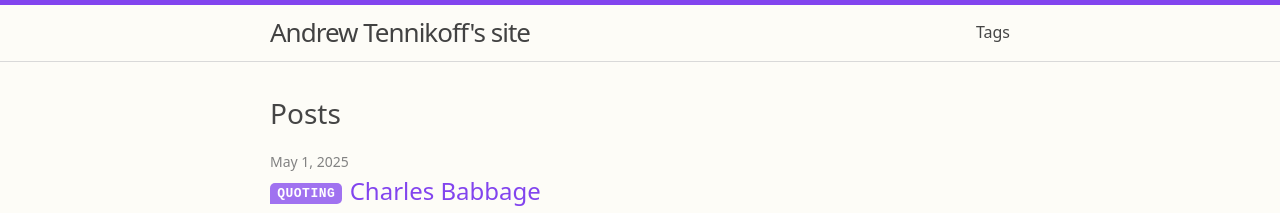
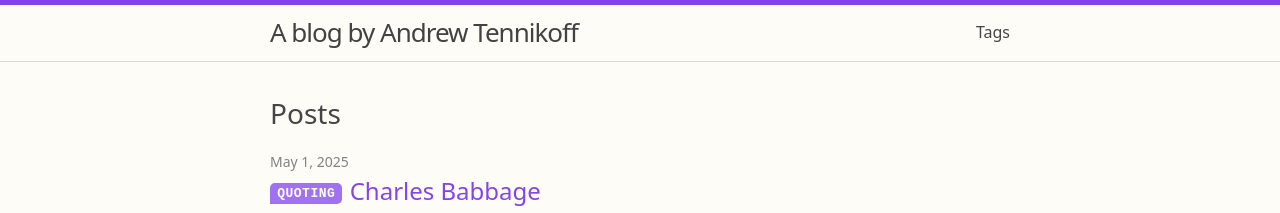
Before and after one commit to atenni/atenni.github.io, a Jekyll site: the page built from index.md, in a window 1280 px wide and 900 px high. Shown: the top 213 px of the window. Built offline with Jekyll 4.4.1, drawn with Linux system fonts in a browser that asks for light colours; some of the changed text lies outside the part shown.

Commit message:
refactor: site title

```diff
--- a/_config.yml
+++ b/_config.yml
@@ -1,4 +1,4 @@
-title: Andrew Tennikoff's site
+title: A blog by Andrew Tennikoff
 # description: >-
 #   My name is Andrew Tennikoff, and this is my personal website.
 #   If you want to know more about me this is a good place to start.
```
